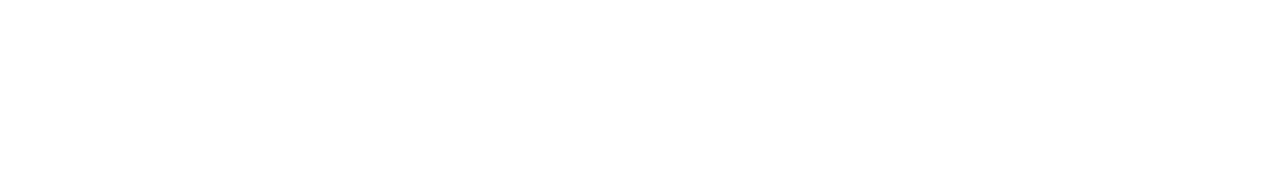
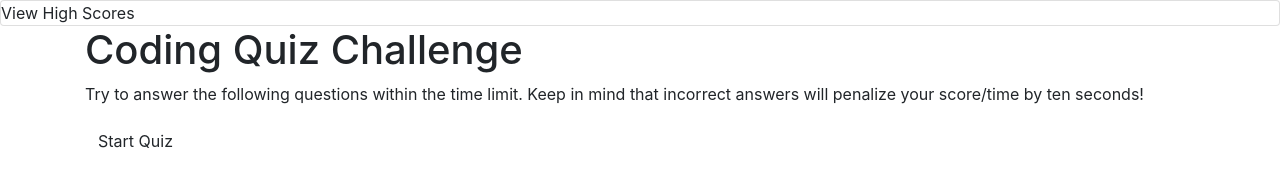
Before and after one commit to plrobbins/codequiz, a plain HTML site: page index.html in a window 1280 px wide. Drawn offline with nearby package versions, Linux system fonts and the light colour scheme.

Commit message:
adding additional html code

```diff
--- a/index.html
+++ b/index.html
@@ -10,4 +10,27 @@
     <!--Link to Bootstrap-->
     <link rel="stylesheet" href="https://stackpath.bootstrapcdn.com/bootstrap/4.5.2/css/bootstrap.min.css" integrity="sha384-JcKb8q3iqJ61gNV9KGb8thSsNjpSL0n8PARn9HuZOnIxN0hoP+VmmDGMN5t9UJ0Z" crossorigin="anonymous">
 </head>
+<body>
+    <!--Nav header with timer inside-->
+    <nav class="header">
+        <div class="card">
+            <a type="button" id="score" onclick="highScore()">View High Scores</a>
+            <a id="timer"></a>
+        </div>
+    </nav>
+
+    <!--Container-->
+    <div class="container">
+
+        <!--Quiz Page-->
+        <div id="codeQuiz">
+            <h1 id="start">Coding Quiz Challenge</h1>
+            <p id="instructions">Try to answer the following questions within the time limit. Keep in mind that incorrect answers will penalize your score/time by ten seconds!</p>
+            <div id="button">
+                <button id="submitButton" class="btn active" type="button">Start Quiz</button>
+            </div>
+        </div>
+    </div>
+<!--Quiz Questions-->
+</body>
 </html>
```
